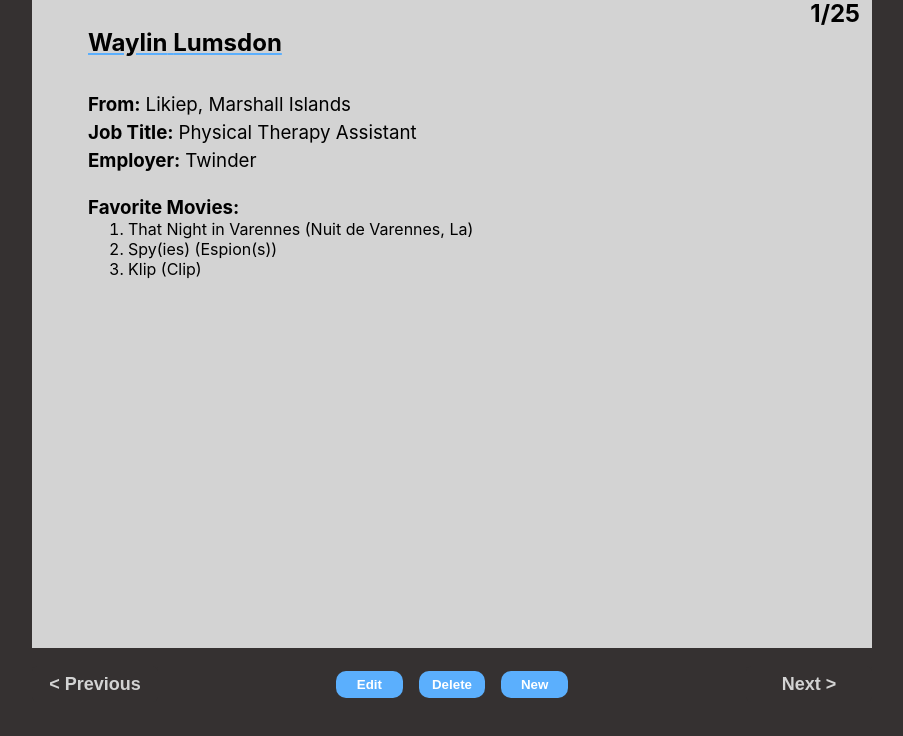
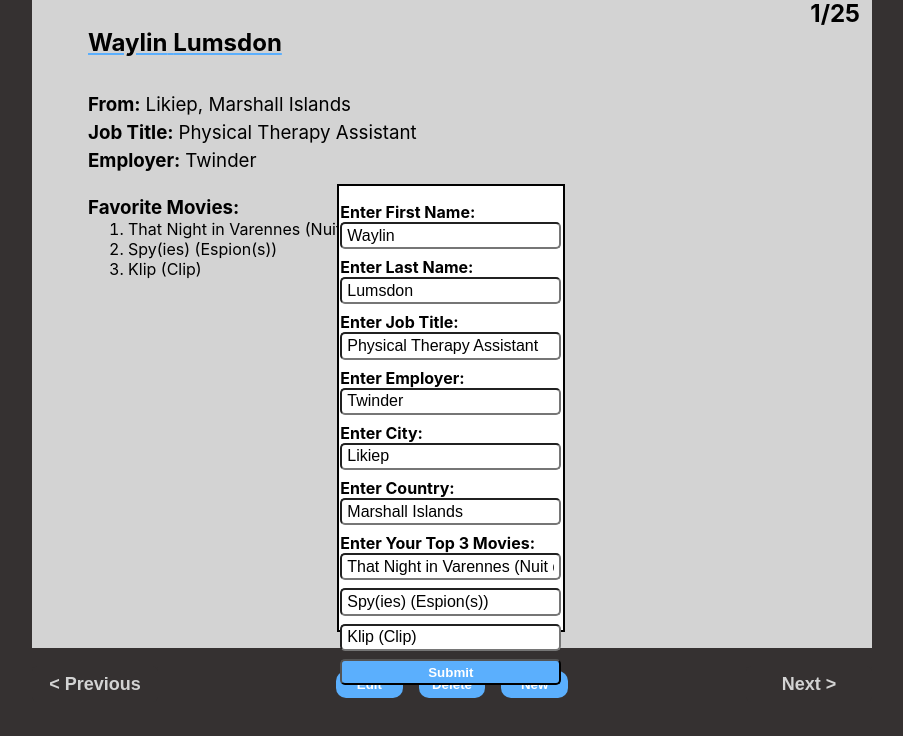
Before and after one commit to GucciHepcat52/user-directory-clone, a React (Create React App) app: page / in a window 1280 px wide. Both pictures are taken after a click on the button "Edit". Shown: the part 161-897 px from the top of the page, without its empty margins (188-1091 px from the left). Built offline with nearby package versions, Linux system fonts and the light colour scheme.

Commit message:
Gave the directory the functionality to edit each user

```diff
--- a/src/components/display/Display.js
+++ b/src/components/display/Display.js
@@ -2,6 +2,7 @@ import React, { useContext, useState } from "react";
 import { DataContext } from "../App";
 import "./Display.css";
 import NewData from "./NewData";
+import EditData from "./EditData";
 
 export default function Display() {
   const { userData, setUserData } = useContext(DataContext);
@@ -9,6 +10,7 @@ export default function Display() {
   const [counter, setCounter] = useState(1);
   const person = userData[index];
   const [displayNew, setDisplayNew] = useState(false);
+  const [displayEdit, setDisplayEdit] = useState(false);
 
   // console.log(userData);
 
@@ -79,7 +81,7 @@ export default function Display() {
           {"< Previous"}
         </button>
         <div className="middle-btns">
-          <button>{"Edit"}</button>
+          <button onClick={() => setDisplayEdit(!displayEdit)}>{"Edit"}</button>
           <button onClick={deleteHandler}>{"Delete"}</button>
           <button onClick={() => setDisplayNew(!displayNew)}>{"New"}</button>
         </div>
@@ -88,6 +90,7 @@ export default function Display() {
         </button>
       </div>
       <NewData display={displayNew} />
+      <EditData display={displayEdit} person={person} index={index} />
     </div>
   );
 }
--- /dev/null
+++ b/src/components/display/EditData.js
@@ -0,0 +1,165 @@
+import React, { useState, useContext, useEffect } from "react";
+import "./NewData.css";
+import { DataContext } from "../App";
+
+export default function EditData(props) {
+  const { userData, setUserData } = useContext(DataContext);
+  const [newPerson, setNewPerson] = useState({
+    city: props.person.city,
+    country: props.person.country,
+    employer: props.person.employer,
+    favoriteMovies: [
+      props.person.favoriteMovies[0],
+      props.person.favoriteMovies[1],
+      props.person.favoriteMovies[2],
+    ],
+    name: {
+      first: props.person.name.first,
+      last: props.person.name.last,
+    },
+    title: props.person.title,
+  });
+
+//   console.log(props.person);
+//   console.log(props.index);
+
+  useEffect(() => {
+    setNewPerson({
+      city: props.person.city,
+      country: props.person.country,
+      employer: props.person.employer,
+      favoriteMovies: [
+        props.person.favoriteMovies[0],
+        props.person.favoriteMovies[1],
+        props.person.favoriteMovies[2],
+      ],
+      name: {
+        first: props.person.name.first,
+        last: props.person.name.last,
+      },
+      title: props.person.title,
+    });
+  }, [props.person]);
+
+  function handleFirstNameChange(event) {
+    const { value } = event.target;
+    setNewPerson((prevNewPerson) => {
+      return {
+        ...prevNewPerson,
+        name: {
+          ...prevNewPerson.name,
+          first: value,
+        },
+      };
+    });
+  }
+
+  function handleLastNameChange(event) {
+    const { value } = event.target;
+    setNewPerson((prevNewPerson) => {
+      return {
+        ...prevNewPerson,
+        name: {
+          ...prevNewPerson.name,
+          last: value,
+        },
+      };
+    });
+  }
+
+  function handleChange(event) {
+    const { name, value } = event.target;
+    setNewPerson((prevNewPerson) => {
+      return {
+        ...prevNewPerson,
+        [name]: value,
+      };
+    });
+  }
+
+  function handleMovieChange(event) {
+    const { name, value } = event.target;
+    setNewPerson((prevNewPerson) => {
+      const newArray = (prevNewPerson.favoriteMovies[name] = value);
+      return {
+        ...prevNewPerson,
+        favoriteMovies: [...prevNewPerson.favoriteMovies, newArray].filter(
+          (movie, index) => index < 3
+        ),
+      };
+    });
+  }
+
+  function handleSubmit(event) {
+    event.preventDefault();
+    const oldArray = [...userData];
+    oldArray.splice(props.index, 1, newPerson)
+    setUserData(oldArray)
+  }
+
+  return (
+    <div className="new-data-container" id={props.display ? null : "hidden"}>
+      <form>
+        <label htmlFor="fname">Enter First Name:</label> <br />
+        <input
+          type="text"
+          id="fname"
+          name="first"
+          value={newPerson.name.first}
+          onChange={handleFirstNameChange}
+        />{" "}
+        <br />
+        <label htmlFor="lname">Enter Last Name:</label> <br />
+        <input
+          type="text"
+          id="lname"
+          name="last"
+          value={newPerson.name.last}
+          onChange={handleLastNameChange}
+        />{" "}
+        <br />
+        <label htmlFor="job">Enter Job Title:</label> <br />
+        <input
+          type="text"
+          id="job"
+          name="title"
+          value={newPerson.title ? newPerson.title : ""}
+          onChange={handleChange}
+        />{" "}
+        <br />
+        <label htmlFor="employer">Enter Employer:</label> <br />
+        <input
+          type="text"
+          id="employer"
+          name="employer"
+          value={newPerson.employer ? newPerson.employer : ""}
+          onChange={handleChange}
+        />{" "}
+        <br />
+        <label htmlFor="city">Enter City:</label> <br />
+        <input
+          type="text"
+          id="city"
+          name="city"
+          value={newPerson.city}
+          onChange={handleChange}
+        />{" "}
+        <br />
+        <label htmlFor="country">Enter Country:</label> <br />
+        <input
+          type="text"
+          id="country"
+          name="country"
+          value={newPerson.country}
+          onChange={handleChange}
+        />{" "}
+        <br />
+        <label>Enter Your Top 3 Movies:</label> <br />
+        <input type="text" name="0" value={newPerson.favoriteMovies[0]} onChange={handleMovieChange} /> <br />
+        <input type="text" name="1" value={newPerson.favoriteMovies[1]} onChange={handleMovieChange} /> <br />
+        <input type="text" name="2" value={newPerson.favoriteMovies[2]} onChange={handleMovieChange} /> <br />
+        <button onClick={handleSubmit}>Submit</button>
+      </form>
+    </div>
+  );
+}
```
